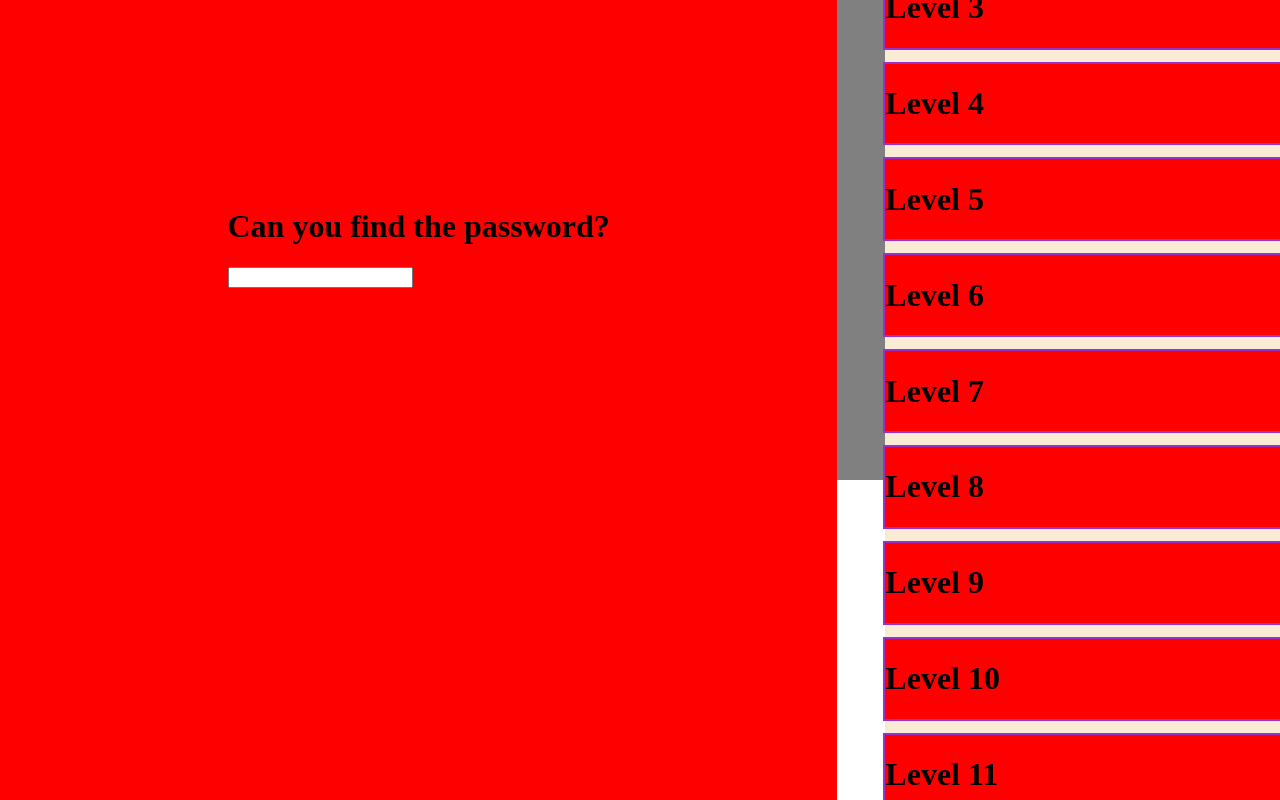
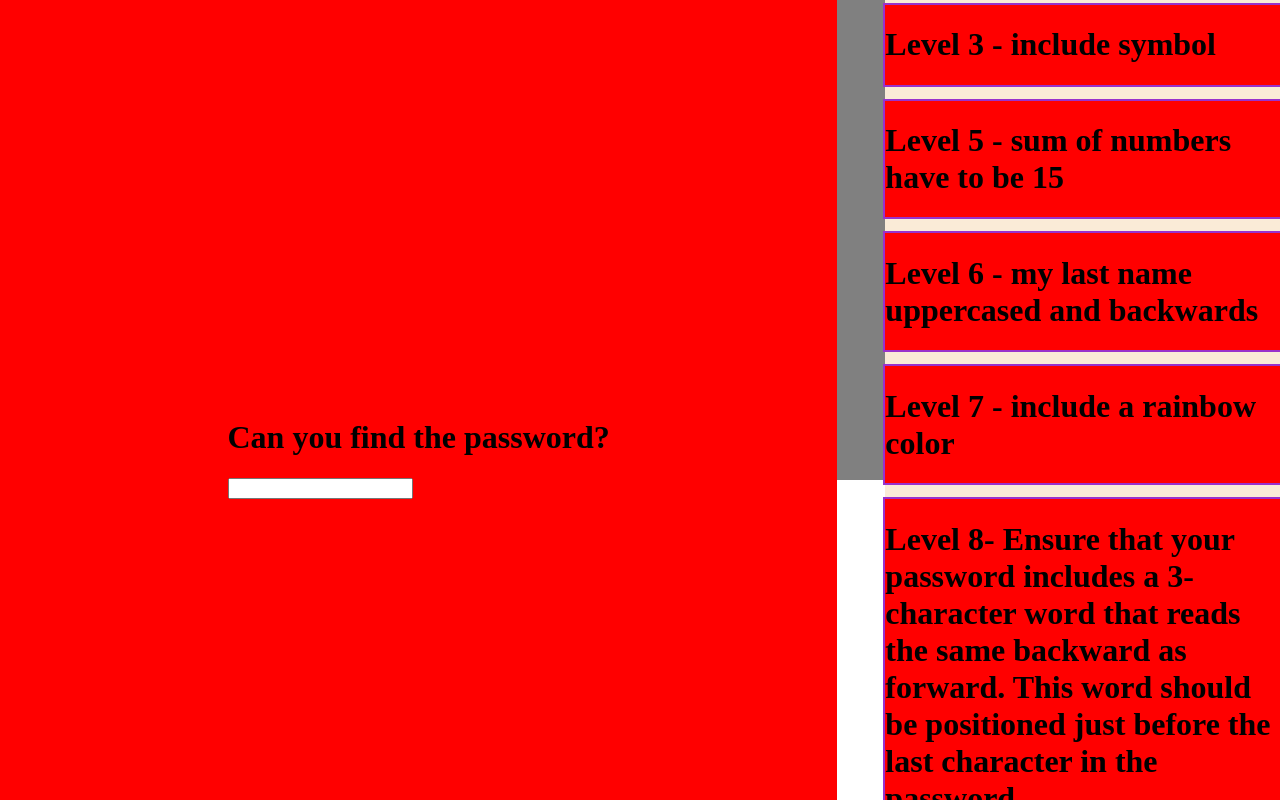
Before and after one commit to DrTevzadze/find_password, a React (Vite) app: page / in a window 1280 px wide. Shown: the part 320-1120 px from the top of the page. Built offline with nearby package versions, Linux system fonts and the light colour scheme.

Commit message:
remove include number function in requirements (lame requirement)

```diff
--- a/src/components/RequirementSection.jsx
+++ b/src/components/RequirementSection.jsx
@@ -8,7 +8,6 @@
   const [isLowerCaseValid, setIsLowerCaseValid] = useState(false);
   const [isUpperCaseValid, setIsUpperCaseValid] = useState(false);
   const [isSpecialCharacter, setIsSpecialCharacter] = useState(false);
-  const [isNumber, setIsNumber] = useState(false);
   const [isSumNumbers, setIsSumNumbers] = useState(false);
   const [isLastName, setIsLastName] = useState(false);
   const [isRainbow, setIsRainbow] = useState(false);
@@ -28,10 +27,6 @@
   useEffect(() => {
     const result = utility.includeSpecialCharacters(text);
     setIsSpecialCharacter(result);
-  }, [text]);
-  useEffect(() => {
-    const result = utility.includeNumber(text);
-    setIsNumber(result);
   }, [text]);
   useEffect(() => {
     const result = utility.sumOfNumbers(text);
@@ -65,37 +60,49 @@
   return (
     <>
       <div className={`card ${isLowerCaseValid ? "green" : "red"}`}>
-        <Card content="Level 1" text={text} />
+        <Card content="Level 1 - Include Lower Case" text={text} />
       </div>
       <div className={`card ${isUpperCaseValid ? "green" : "red"}`}>
-        <Card content="Level 2" text={text} />
+        <Card content="Level 2 - include upper case" text={text} />
       </div>
       <div className={`card ${isSpecialCharacter ? "green" : "red"}`}>
-        <Card content="Level 3" text={text} />
-      </div>
-      <div className={`card ${isNumber ? "green" : "red"}`}>
-        <Card content="Level 4" text={text} />
+        <Card content="Level 3 - include symbol" text={text} />
       </div>
       <div className={`card ${isSumNumbers ? "green" : "red"}`}>
-        <Card content="Level 5" text={text} />
+        <Card content="Level 5 - sum of numbers have to be 15" text={text} />
       </div>
       <div className={`card ${isLastName ? "green" : "red"}`}>
-        <Card content="Level 6" text={text} />
+        <Card
+          content="Level 6 - my last name uppercased and backwards"
+          text={text}
+        />
       </div>
       <div className={`card ${isRainbow ? "green" : "red"}`}>
-        <Card content="Level 7" text={text} />
+        <Card content="Level 7 - include a rainbow color" text={text} />
       </div>
       <div className={`card ${isPalindrome ? "green" : "red"}`}>
-        <Card content="Level 8" text={text} />
+        <Card
+          content="Level 8- Ensure that your password includes a 3-character word that reads the same backward as forward. This word should be positioned just before the last character in the password"
+          text={text}
+        />
       </div>
       <div className={`card ${isFifthAndSeventhNumber ? "green" : "red"}`}>
-        <Card content="Level 9" text={text} />
+        <Card
+          content="Level 9 - 5th and 7th character must be a number"
+          text={text}
+        />
       </div>
       <div className={`card ${isSymbolEnd ? "green" : "red"}`}>
-        <Card content="Level 10" text={text} />
+        <Card
+          content="Level 10 - password must end with a symbol"
+          text={text}
+        />
       </div>
       <div className={`card ${isStartNumber ? "green" : "red"}`}>
-        <Card content="Level 11" text={text} />
+        <Card
+          content="Level 11 - the password should start with a number"
+          text={text}
+        />
       </div>
     </>
   );
--- a/src/components/utilities/utilities.js
+++ b/src/components/utilities/utilities.js
@@ -66,11 +66,9 @@
 
   for (let i = 0; i < input.length; i++) {
     if (letters.includes(input[i])) {
-      console.log(true);
       return true;
     }
   }
-  console.log(false);
   return false;
 };
 
@@ -84,11 +82,9 @@
   const upperCase = letters.map((letter) => letter.toUpperCase());
   for (let i = 0; i < input.length; i++) {
     if (upperCase.includes(input[i])) {
-      console.log(true);
       return true;
     }
   }
-  console.log(false);
   return false;
 };
 
@@ -101,22 +97,6 @@
 
   for (let i = 0; i < input.length; i++) {
     if (specialCharacters.includes(input[i])) {
-      return true;
-    }
-  }
-
-  return false;
-};
-
-// Level 4
-
-const includeNumber = (input) => {
-  if (input === null || input === undefined || input.length === 0) {
-    return false;
-  }
-
-  for (let i = 0; i < input.length; i++) {
-    if (numbersArray.includes(input[i])) {
       return true;
     }
   }
@@ -186,7 +166,6 @@
 //Ensure that your password includes a 3-character word that reads the same backward as forward. This word should be positioned just before the last character in the password.
 
 const palindrome = (input) => {
-  console.log(typeof input);
   if (input.length < 3 || typeof input !== "string") {
     return false;
   }
@@ -200,8 +179,6 @@
   }
 
   const reverseString = beforeLastSlice.split("").reverse().join("");
-  console.log(`Before palindrome: ${beforeLastSlice}`);
-  console.log(`After palindrome: ${reverseString}`);
 
   return beforeLastSlice === reverseString;
 };
@@ -219,9 +196,6 @@
   const numberFive = charAt5 === " " ? NaN : Number(charAt5);
   const numberSeven = charAt5 === " " ? NaN : Number(charAt7);
 
-  console.log(numberFive);
-  console.log(numberSeven);
-
   if (!isNaN(numberFive) && !isNaN(numberSeven)) {
     return true;
   } else {
@@ -233,8 +207,6 @@
 
 const symbolEnd = (input) => {
   const lastChar = input.length - 1;
-  console.log(input.charAt(lastChar));
-
   return specialCharacters.includes(input.charAt(lastChar));
 };
 
@@ -251,7 +223,6 @@
   includeLowerCase,
   includeUpperCase,
   includeSpecialCharacters,
-  includeNumber,
   sumOfNumbers,
   spellLastnameBackwards,
   rainbowColor,
```
Also changed, not shown: 1 other file (tests, documents, lock files or other folders).
